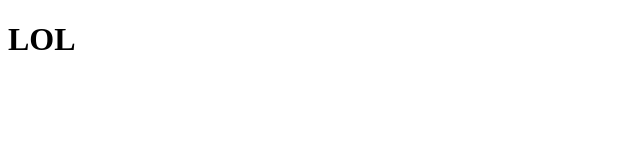
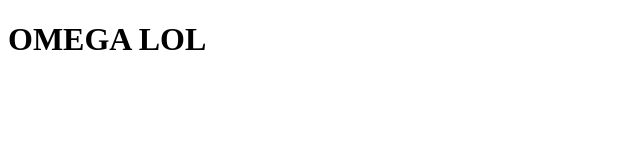
Before and after one commit to SEPOTOM/test_git, a plain HTML site: page project/index.html in a window 1280 px wide. Shown: the whole page, without its empty margins (0-640 px from the left). Drawn offline with Linux system fonts and the light colour scheme.

Commit message:
Upd h1 tag

```diff
--- a/project/index.html
+++ b/project/index.html
@@ -7,6 +7,6 @@
 	<title>Document</title>
 </head>
 <body>
-	<h1>LOL</h1>
+	<h1>OMEGA LOL</h1>
 </body>
 </html>
```
